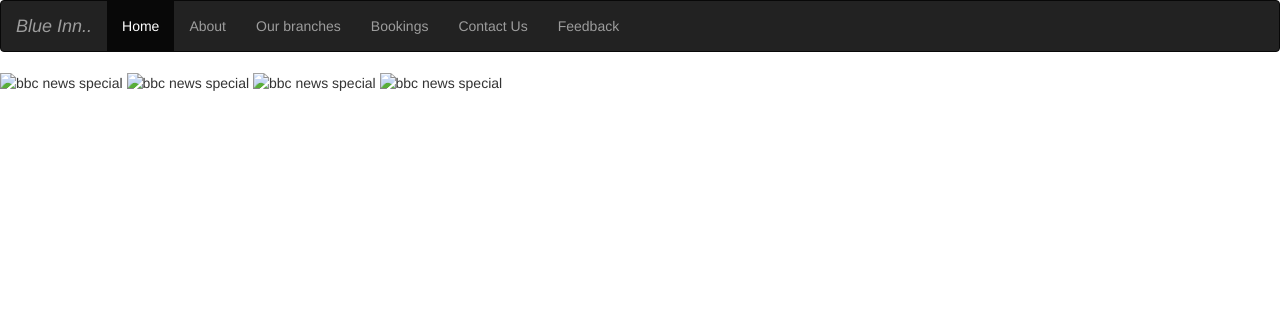
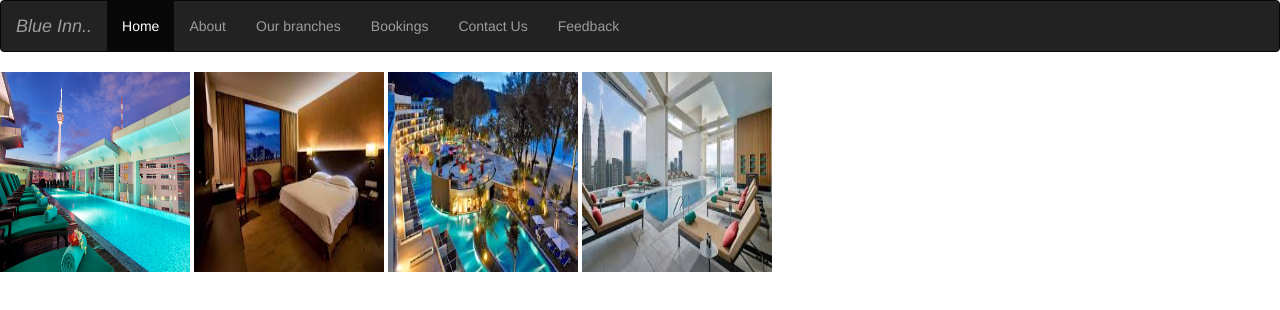
Before and after one commit to Chans321/Hotel-Management-system, a plain HTML site: page index.html in a window 1280 px wide. Shown: the top 310 px of the page. Drawn offline with nearby package versions, Linux system fonts and the light colour scheme.

Commit message:
images mistake corrected

```diff
--- a/index.html
+++ b/index.html
@@ -31,10 +31,10 @@
 
 <div style="width:830px; background-color:white; height:120px;">
     <div style="width: 2000px; height: 90px;">
-      <img src="ht2.jpg" width="190" height="200" alt="bbc news special" />
-      <img src="ht6.jpeg" width="190" height="200" alt="bbc news special" />
-      <img src="ht4.jpeg" width="190" height="200" alt="bbc news special" />
-      <img src="ht5.jpeg" width="190" height="200" alt="bbc news special" />
+      <img src="Images/ht2.jpg" width="190" height="200" alt="bbc news special" />
+      <img src="Images/ht6.jpeg" width="190" height="200" alt="bbc news special" />
+      <img src="Images/ht4.jpeg" width="190" height="200" alt="bbc news special" />
+      <img src="Images/ht5.jpeg" width="190" height="200" alt="bbc news special" />
 
     </div>
   </div>
```
